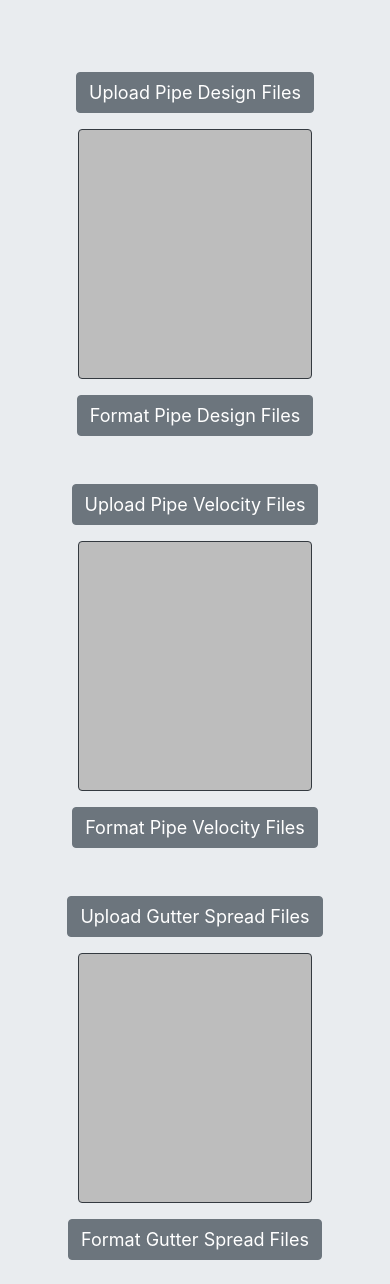
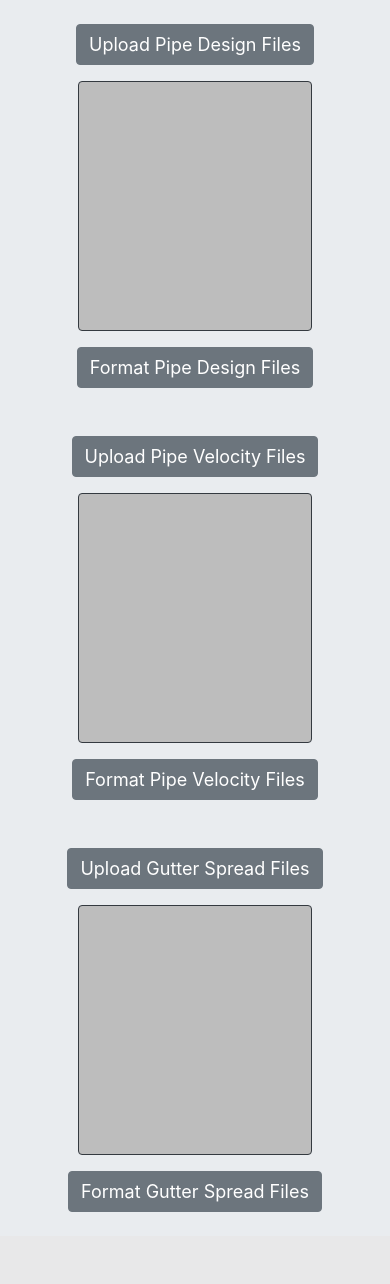
Before and after one commit to bryantinge/Pipe-Network-Tools, a Flask app: page / in a window 390 px wide. Shown: the part 56-1340 px from the top of the page. After the commit the page ends 1268 px from the top, so only its background shows below. Run offline with Flask 2, Linux system fonts and the light colour scheme; some libraries are stand-ins or nearby versions.

Commit message:
Revised padding on mobile viewport

```diff
--- a/templates/index.html
+++ b/templates/index.html
@@ -6,7 +6,7 @@
 
 <main role='main' class='container-fluid'>
 
-  <div class='row px-4 pt-5'>
+  <div class='row px-4 pt-sm-2 pt-md-5'>
 
     <form class='col-md-4 text-center py-2' action='' method='post' enctype='multipart/form-data'
     onchange='showFiles("design_input", "design_filenames", "design_filesizes")'>
```
